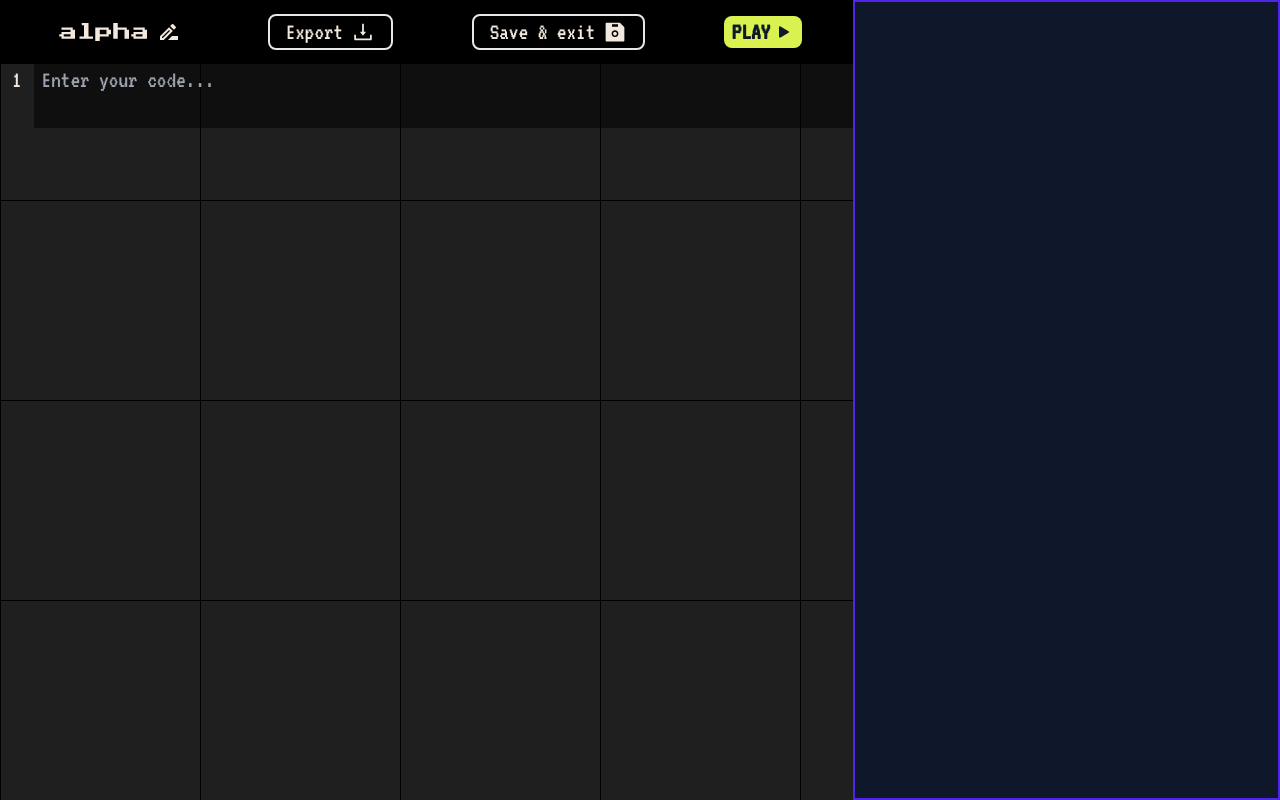
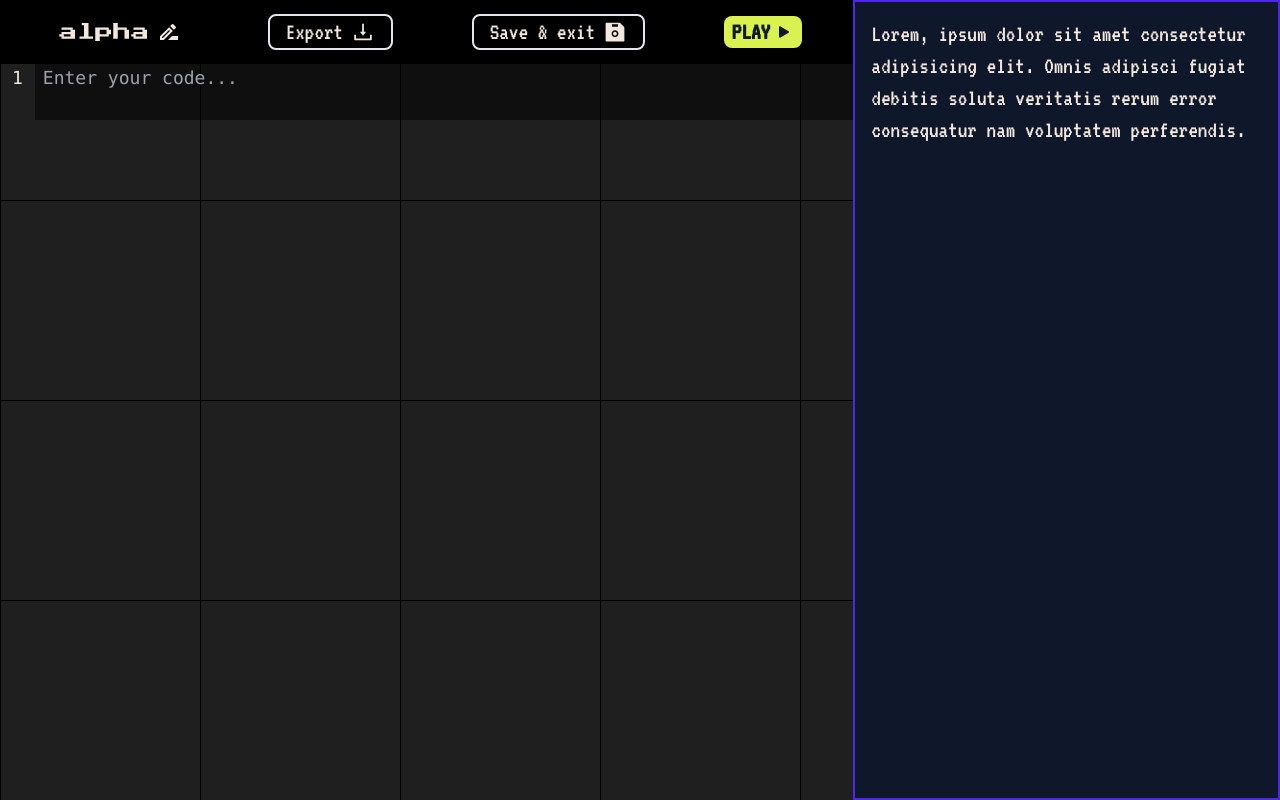
Before and after one commit to pewpewnor/ScriptQuest, a Next.js app: page /myscripts in a window 1280 px wide. Both pictures are taken after a click on the button "Edit". Built offline with nearby package versions, Linux system fonts and the light colour scheme.

Commit message:
feat: add error style

```diff
--- a/src/components/editor/EditorPage.tsx
+++ b/src/components/editor/EditorPage.tsx
@@ -30,6 +30,9 @@ const EditorPage: FC<EditorPageProps> = (props: EditorPageProps) => {
 	const [code, setCode] = useState(props.code);
 
 	const [showRename, setShowRename] = useState(false);
+
+	const [error, setError] = useState(false);
+	const [output, setOutput] = useState("");
 
 	function handleCodeChange(event: ChangeEvent<HTMLTextAreaElement>) {
 		const input = event.target.value;
@@ -112,14 +115,14 @@ const EditorPage: FC<EditorPageProps> = (props: EditorPageProps) => {
 							{code.split("\n").map((_, index) => (
 								<div
 									key={index}
-									className="px-3 font-vt text-2xl text-clay"
+									className="px-3 font-mono text-lg text-clay"
 								>
 									{index + 1}
 								</div>
 							))}
 						</div>
 						<textarea
-							className="flex-grow resize-none rounded-none bg-black bg-opacity-50 px-2 font-vt text-2xl text-white outline-none"
+							className="flex-grow resize-none rounded-none bg-black bg-opacity-50 px-2 font-mono text-lg text-white outline-none"
 							spellCheck={false}
 							value={code}
 							onChange={handleCodeChange}
@@ -130,7 +133,14 @@ const EditorPage: FC<EditorPageProps> = (props: EditorPageProps) => {
 			</div>
 
 			{/* Output */}
-			<div className="relative h-screen w-2/6 border-2 border-electric bg-slate-900 p-4"></div>
+			<div className="relative h-screen w-2/6 border-2 border-electric bg-slate-900 p-4 text-left font-vt text-2xl text-clay">
+				<p className={error ? "font-mono text-lg text-red-500" : ""}>
+					Lorem, ipsum dolor sit amet consectetur adipisicing elit.
+					Omnis adipisci fugiat debitis soluta veritatis rerum error
+					consequatur nam voluptatem perferendis.
+				</p>
+				{output}
+			</div>
 		</div>
 	);
 };
```
